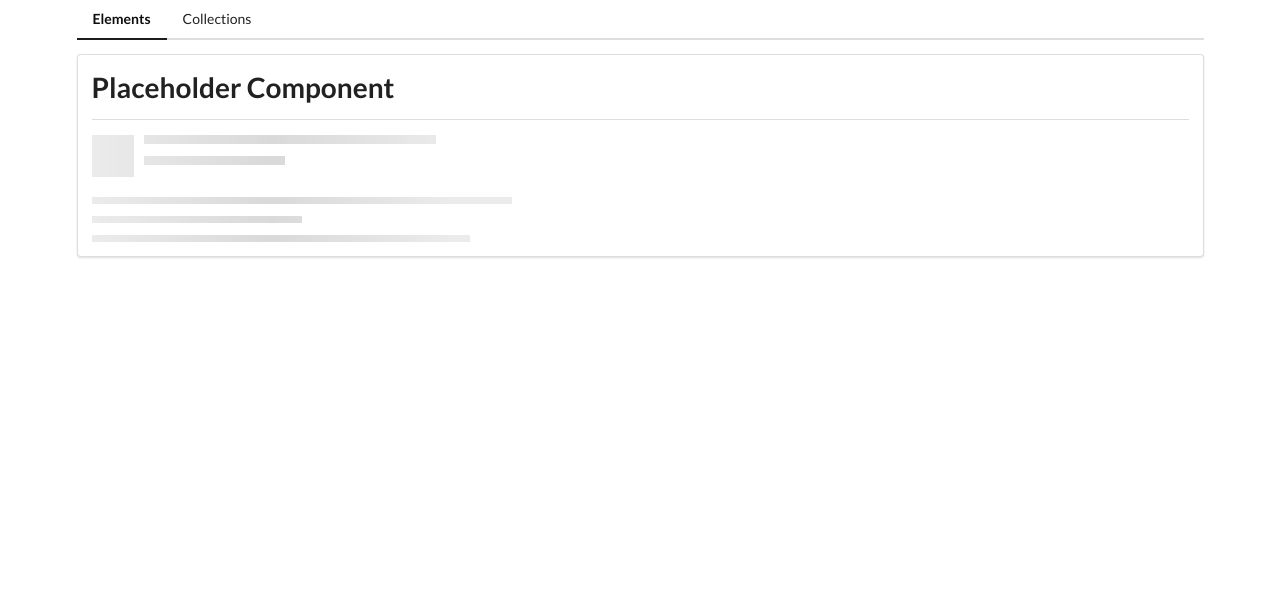
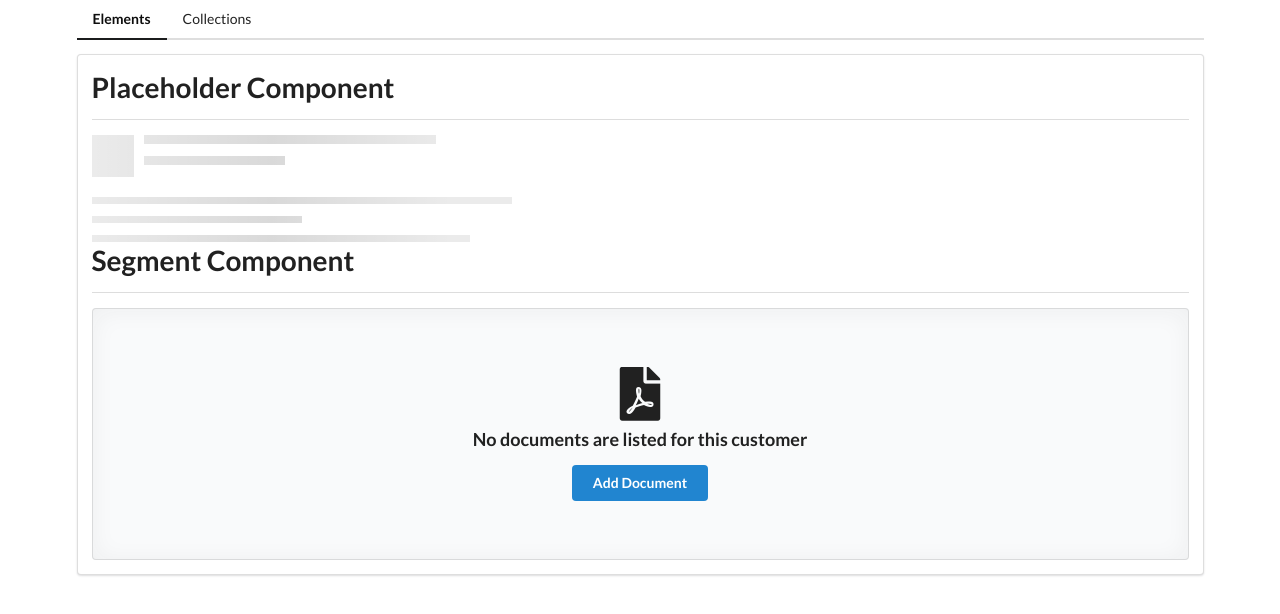
Before and after one commit to Tahmid79/Angular-Components, an Angular app: page /elements in a window 1280 px wide. Shown: the top 614 px of the page. Built offline with nearby package versions, Linux system fonts and the light colour scheme.

Commit message:
Segment Component

```diff
--- a/src/app/elements/elements-home/elements-home.component.html
+++ b/src/app/elements/elements-home/elements-home.component.html
@@ -1,4 +1,11 @@
 <app-divider>
   Placeholder Component
 </app-divider>
+
 <app-placeholder ></app-placeholder>
+
+<app-divider>
+  Segment Component
+</app-divider>
+
+<app-segment></app-segment>
--- a/src/app/elements/elements.module.ts
+++ b/src/app/elements/elements.module.ts
@@ -6,10 +6,11 @@
 import { ElementsHomeComponent } from './elements-home/elements-home.component';
 import { PlaceholderComponent } from './placeholder/placeholder.component';
 import { TimesDirective } from './times.directive';
+import { SegmentComponent } from './segment/segment.component';
 
 
 @NgModule({
-  declarations: [ElementsHomeComponent, PlaceholderComponent, TimesDirective],
+  declarations: [ElementsHomeComponent, PlaceholderComponent, TimesDirective, SegmentComponent],
   exports: [],
   imports: [
     CommonModule,
--- /dev/null
+++ b/src/app/elements/segment/segment.component.html
@@ -0,0 +1,10 @@
+<div class="ui placeholder segment">
+  <div class="ui icon header">
+      <i class="pdf file outside icon"></i>
+        No documents are listed for this customer
+  </div>
+
+  <button class="ui primary button">
+      Add Document
+  </button>
+</div>
--- /dev/null
+++ b/src/app/elements/segment/segment.component.ts
@@ -0,0 +1,15 @@
+import { Component, OnInit } from '@angular/core';
+
+@Component({
+  selector: 'app-segment',
+  templateUrl: './segment.component.html',
+  styleUrls: ['./segment.component.css']
+})
+export class SegmentComponent implements OnInit {
+
+  constructor() { }
+
+  ngOnInit(): void {
+  }
+
+}
```
Also changed, not shown: src/app/elements/segment/segment.component.css (added), 1 other file (tests, documents, lock files or other folders).
